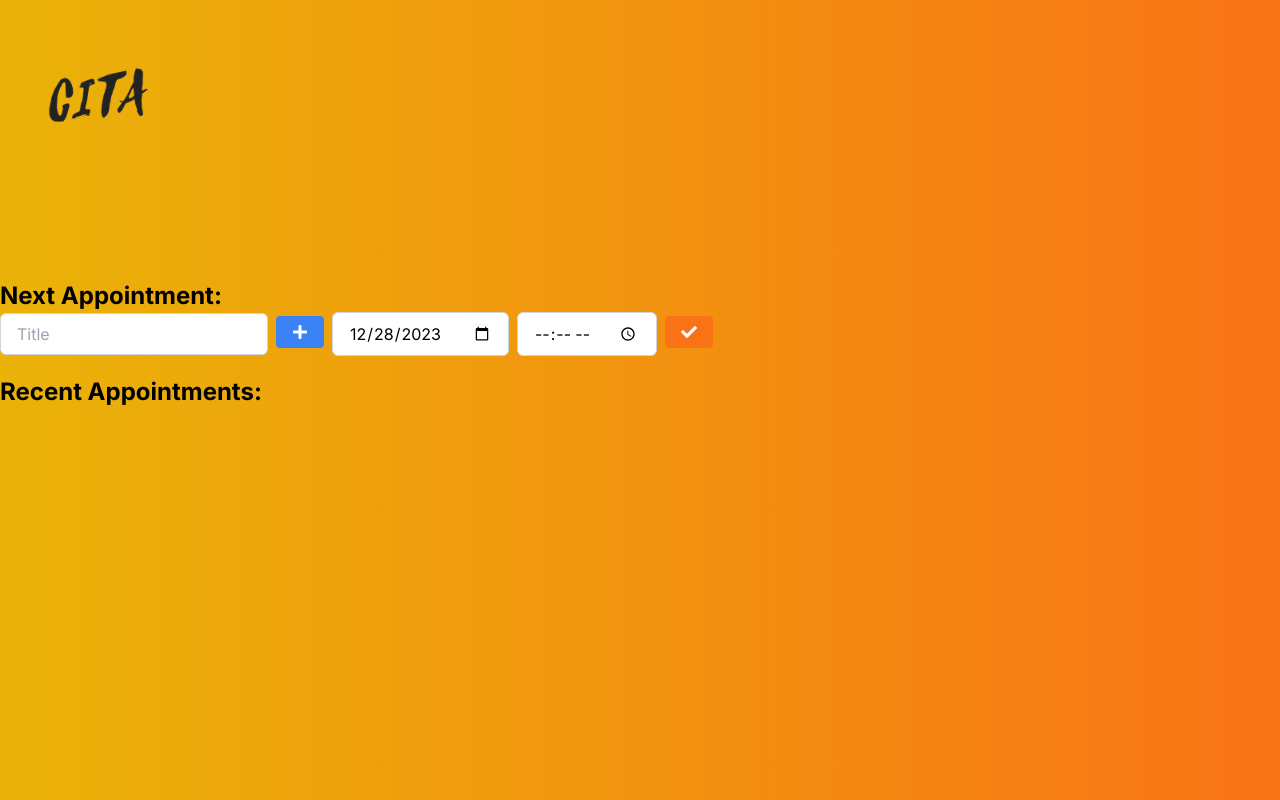
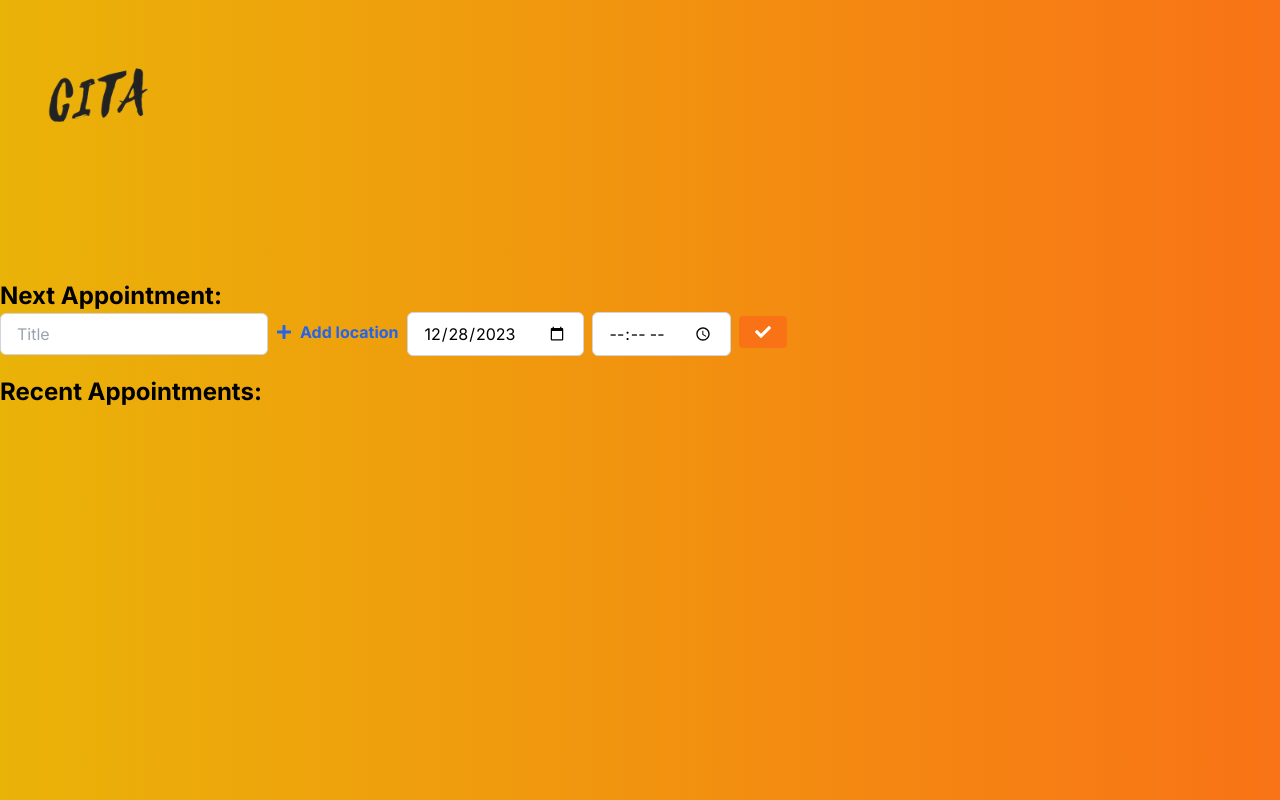
Before and after one commit to chris251190/cita, a Next.js app: page / in a window 1280 px wide. Built offline with nearby package versions, Linux system fonts and the light colour scheme.

Commit message:
Refactor location button in page component

```diff
--- a/app/page.tsx
+++ b/app/page.tsx
@@ -118,8 +118,11 @@ export default function Cita() {
                 value={location}
                 onChange={handleInputChange}
               />)}
-            <button className="bg-blue-500 hover:bg-orange-700 text-white font-bold py-2 px-4 rounded mr-2" type="button" onClick={() => setShowLocation(!showLocation)}>
-              {showLocation ? <FaMinus /> : <FaPlus />}
+            <button className="font-bold text-blue-600 rounded mr-2" type="button" onClick={() => setShowLocation(!showLocation)}>
+              {showLocation ? <FaMinus className="text-blue-600" /> : <div className="flex items-center">
+                <FaPlus className="text-blue-600" />
+                <span className="ml-2">Add location</span>
+              </div>}
             </button>
             <InputField
               type="date"
```
